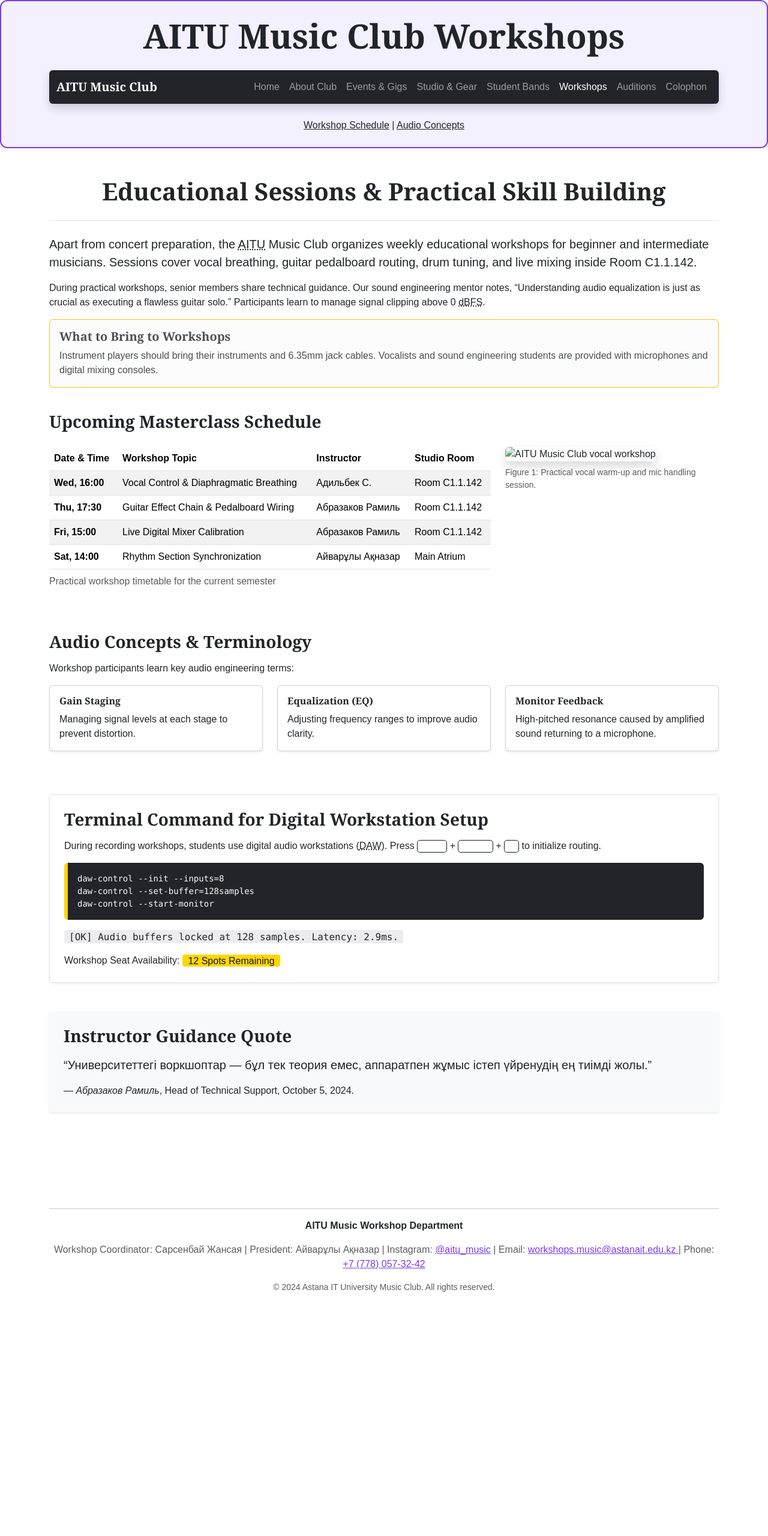
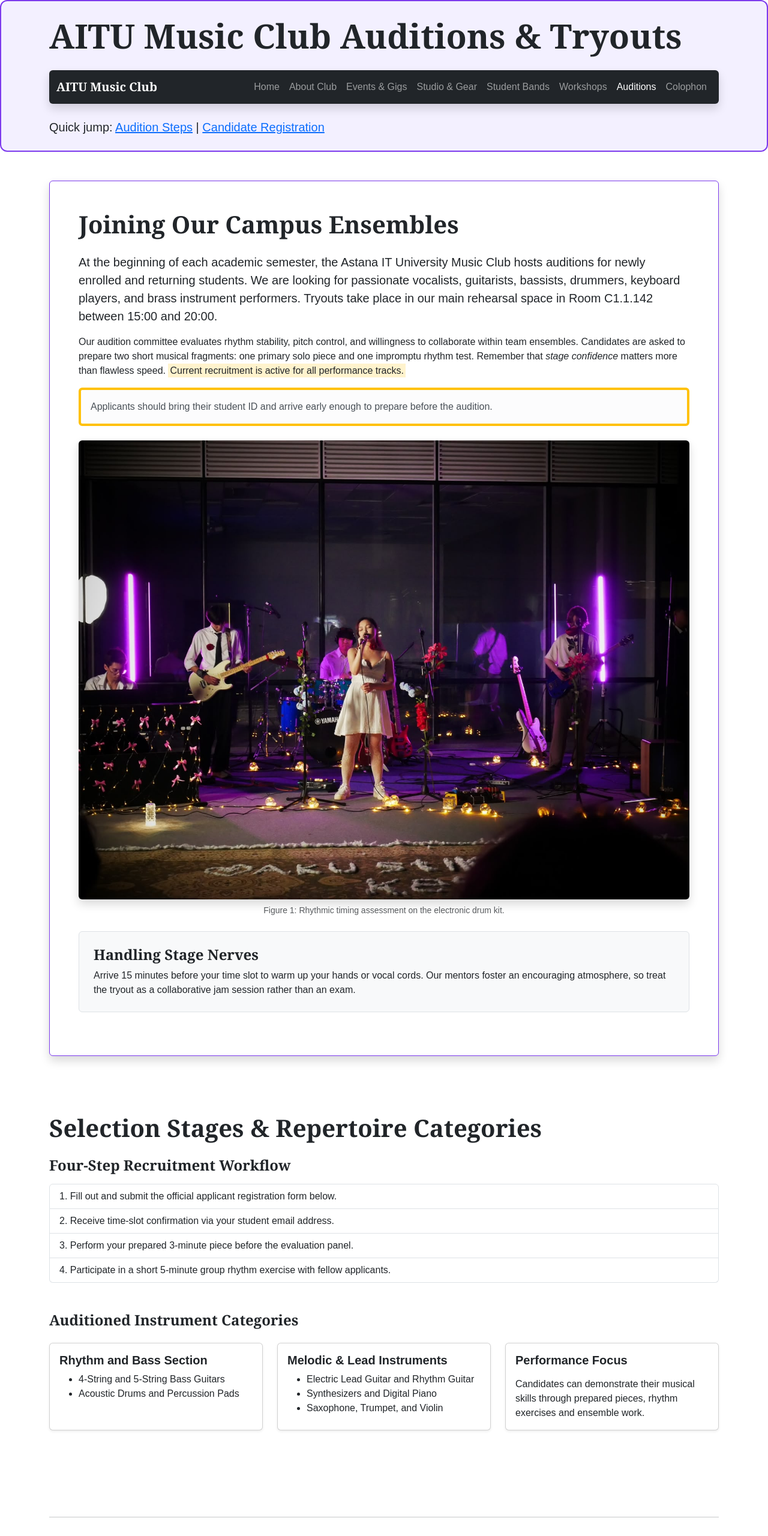
Before and after one commit to bakytlima-svg/musicclub, a plain HTML site: page workshops.html in a window 1280 px wide. Shown: the top 2560 px of the page at 60% size. Before the commit the page ends 2204 px from the top, so only its background shows below. Drawn offline with nearby package versions, Linux system fonts and the light colour scheme.

Commit message:
Revise workshops.html for auditions and tryouts
Updated the workshops.html file to reflect changes in content and structure related to auditions and tryouts for the AITU Music Club. Adjusted meta tags, headings, and sections to enhance clarity and relevance.

```diff
--- a/workshops.html
+++ b/workshops.html
@@ -3,174 +3,149 @@
 <head>
     <meta charset="UTF-8">
     <meta name="viewport" content="width=device-width, initial-scale=1.0">
-    <meta name="description" content="AITU Music Club workshops and masterclasses.">
+    <meta name="description" content="Audition schedule, candidate evaluation criteria, and online registration form for joining Astana IT University Music Club.">
     <meta name="author" content="Сарсенбай Жансая">
 
-    <link href="https://cdn.jsdelivr.net/npm/bootstrap@5.3.3/dist/css/bootstrap.min.css"
-          rel="stylesheet">
+    <!-- Bootstrap 5.3.3 is used for responsive layout and components. -->
+    <link href="https://cdn.jsdelivr.net/npm/bootstrap@5.3.3/dist/css/bootstrap.min.css" rel="stylesheet">
     <link rel="stylesheet" href="css/base.css">
     <link rel="stylesheet" href="css/sarsenbay.css">
 
-    <title>Workshops &amp; Masterclasses — AITU Music Club</title>
+    <title>Auditions &amp; Tryouts &mdash; AITU Music Club</title>
 </head>
 
 <body>
 
-<header class="club-hero">
+<header class="audition-hero">
     <div class="container py-4">
 
-        <h1 class="display-4 fw-bold text-center mb-4 text-dark">
-            AITU Music Club Workshops
+        <h1 class="display-4 fw-bold text-center text-md-start mb-4">
+            AITU Music Club Auditions &amp; Tryouts
         </h1>
 
+        <!-- container-fluid gives the navigation the full available width. -->
         <nav class="navbar navbar-expand-lg navbar-dark bg-dark rounded shadow">
             <div class="container-fluid">
                 <a class="navbar-brand fw-bold" href="index.html">AITU Music Club</a>
 
                 <button class="navbar-toggler" type="button"
-                        data-bs-toggle="collapse" data-bs-target="#mainNavigation"
-                        aria-controls="mainNavigation" aria-expanded="false"
+                        data-bs-toggle="collapse"
+                        data-bs-target="#mainNavigation"
+                        aria-controls="mainNavigation"
+                        aria-expanded="false"
                         aria-label="Toggle navigation">
                     <span class="navbar-toggler-icon"></span>
                 </button>
 
                 <div class="collapse navbar-collapse" id="mainNavigation">
-                    <ul class="navbar-nav ms-auto">
+                    <ul class="navbar-nav ms-auto mb-2 mb-lg-0">
                         <li class="nav-item"><a class="nav-link" href="index.html">Home</a></li>
                         <li class="nav-item"><a class="nav-link" href="about.html">About Club</a></li>
                         <li class="nav-item"><a class="nav-link" href="events.html">Events &amp; Gigs</a></li>
                         <li class="nav-item"><a class="nav-link" href="equipment.html">Studio &amp; Gear</a></li>
                         <li class="nav-item"><a class="nav-link" href="bands.html">Student Bands</a></li>
-                        <li class="nav-item"><a class="nav-link active" href="workshops.html">Workshops</a></li>
-                        <li class="nav-item"><a class="nav-link" href="auditions.html">Auditions</a></li>
+                        <li class="nav-item"><a class="nav-link" href="workshops.html">Workshops</a></li>
+                        <li class="nav-item">
+                            <a class="nav-link active" aria-current="page" href="auditions.html">Auditions</a>
+                        </li>
                         <li class="nav-item"><a class="nav-link" href="colophon.html">Colophon</a></li>
                     </ul>
                 </div>
             </div>
         </nav>
 
-        <p class="text-center mt-4 mb-0 d-none d-md-block">
-            <a class="link-dark" href="#workshop-table">Workshop Schedule</a> |
-            <a class="link-dark" href="#terminology">Audio Concepts</a>
+        <p class="text-center text-md-start lead mt-4 mb-0">
+            Quick jump:
+            <a class="link-primary" href="#selection-process">Audition Steps</a> |
+            <a class="link-primary" href="#audition-form">Candidate Registration</a>
         </p>
+
     </div>
 </header>
 
 
 <main class="container py-5">
 
-    <article class="workshop-card">
-        <header class="text-center border-bottom pb-3 mb-4">
-            <h2 class="display-6 fw-bold">
-                Educational Sessions &amp; Practical Skill Building
-            </h2>
-        </header>
+    <article class="audition-card bg-white p-4 p-md-5 rounded shadow mb-5">
+
+        <h2 class="display-6 fw-bold mb-4">
+            Joining Our Campus Ensembles
+        </h2>
 
         <p class="lead">
-            Apart from concert preparation, the
-            <abbr title="Astana IT University">AITU</abbr> Music Club organizes
-            weekly educational workshops for beginner and intermediate musicians.
-            Sessions cover vocal breathing, guitar pedalboard routing, drum tuning,
-            and live mixing inside <b>Room C1.1.142</b>.
+            At the beginning of each academic semester, the Astana IT University Music Club hosts auditions
+            for newly enrolled and returning students. We are looking for passionate
+            <strong>vocalists, guitarists, bassists, drummers, keyboard players, and brass instrument performers</strong>.
+            Tryouts take place in our main rehearsal space in <b>Room C1.1.142</b> between 15:00 and 20:00.
         </p>
 
         <p>
-            During practical workshops, senior members share technical guidance.
-            Our sound engineering mentor notes,
-            <q>Understanding audio equalization is just as crucial as executing
-            a flawless guitar solo.</q>
-            Participants learn to manage signal clipping above
-            0 <abbr title="Decibels relative to full scale">dBFS</abbr>.
+            Our audition committee evaluates rhythm stability, pitch control, and willingness to collaborate
+            within team ensembles. Candidates are asked to prepare two short musical fragments:
+            one primary solo piece and one impromptu rhythm test. Remember that
+            <em>stage confidence</em> matters more than flawless speed.
+            <mark>Current recruitment is active for all performance tracks.</mark>
         </p>
 
-        <aside class="workshop-note alert alert-light border border-warning">
-            <h3 class="h5 fw-bold">What to Bring to Workshops</h3>
+        <p class="audition-note alert alert-light border-start border-4 border-warning">
+            Applicants should bring their student ID and arrive early enough to prepare before the audition.
+        </p>
+
+        <figure class="audition-image text-center my-4">
+            <img src="images/auditions-concert.jpg"
+                 class="img-fluid rounded shadow"
+                 alt="Drummer executing a rhythm test during auditions">
+
+            <figcaption class="text-muted small mt-2">
+                Figure 1: Rhythmic timing assessment on the electronic drum kit.
+            </figcaption>
+        </figure>
+
+        <aside class="audition-card bg-light border rounded p-4 my-4">
+            <h3 class="h4 fw-bold">Handling Stage Nerves</h3>
             <p class="mb-0">
-                Instrument players should bring their instruments and 6.35mm
-                jack cables. Vocalists and sound engineering students are provided
-                with microphones and digital mixing consoles.
+                Arrive 15 minutes before your time slot to warm up your hands or vocal cords.
+                Our mentors foster an encouraging atmosphere, so treat the tryout as a collaborative
+                jam session rather than an exam.
             </p>
         </aside>
+
     </article>
 
 
-    <section id="workshop-table" class="py-4">
-        <h2 class="h3 fw-bold mb-4">Upcoming Masterclass Schedule</h2>
+    <section id="selection-process" class="py-5">
 
-        <div class="row g-4">
+        <h2 class="display-6 fw-bold mb-4">
+            Selection Stages &amp; Repertoire Categories
+        </h2>
 
-            <div class="col-12 col-lg-8">
-                <div class="table-responsive">
-                    <table class="table table-striped table-hover align-middle">
-                        <caption>Practical workshop timetable for the current semester</caption>
+        <h3 class="h4 fw-bold mb-3">
+            Four-Step Recruitment Workflow
+        </h3>
 
-                        <thead>
-                        <tr>
-                            <th>Date &amp; Time</th>
-                            <th>Workshop Topic</th>
-                            <th>Instructor</th>
-                            <th>Studio Room</th>
-                        </tr>
-                        </thead>
+        <!-- Bootstrap List Group component adapted for audition workflow steps. -->
+        <ol class="list-group list-group-numbered mb-5">
+            <li class="list-group-item">Fill out and submit the official applicant registration form below.</li>
+            <li class="list-group-item">Receive time-slot confirmation via your student email address.</li>
+            <li class="list-group-item">Perform your prepared 3-minute piece before the evaluation panel.</li>
+            <li class="list-group-item">Participate in a short 5-minute group rhythm exercise with fellow applicants.</li>
+        </ol>
 
-                        <tbody>
-                        <tr>
-                            <th>Wed, 16:00</th>
-                            <td>Vocal Control &amp; Diaphragmatic Breathing</td>
-                            <td>Адильбек С.</td>
-                            <td>Room C1.1.142</td>
-                        </tr>
-                        <tr>
-                            <th>Thu, 17:30</th>
-                            <td>Guitar Effect Chain &amp; Pedalboard Wiring</td>
-                            <td>Абразаков Рамиль</td>
-                            <td>Room C1.1.142</td>
-                        </tr>
-                        <tr>
-                            <th>Fri, 15:00</th>
-                            <td>Live Digital Mixer Calibration</td>
-                            <td>Абразаков Рамиль</td>
-                            <td>Room C1.1.142</td>
-                        </tr>
-                        <tr>
-                            <th>Sat, 14:00</th>
-                            <td>Rhythm Section Synchronization</td>
-                            <td>Айварұлы Ақназар</td>
-                            <td>Main Atrium</td>
-                        </tr>
-                        </tbody>
-                    </table>
-                </div>
-            </div>
+        <h3 class="h4 fw-bold mb-4">
+            Auditioned Instrument Categories
+        </h3>
 
-            <div class="col-12 col-lg-4">
-                <figure>
-                    <img src="images/workshop-vocal.jpg"
-                         class="img-fluid rounded shadow w-100"
-                         alt="AITU Music Club vocal workshop">
-                    <figcaption class="text-muted small mt-2">
-                        Figure 1: Practical vocal warm-up and mic handling session.
-                    </figcaption>
-                </figure>
-            </div>
-
-        </div>
-    </section>
-
-
-    <section id="terminology" class="py-4">
-        <h2 class="h3 fw-bold mb-3">Audio Concepts &amp; Terminology</h2>
-        <p>Workshop participants learn key audio engineering terms:</p>
-
-        <div class="row g-4">
+        <!-- Bootstrap Cards: adapted for the existing instrument categories. -->
+        <div class="row g-4 mb-5">
 
             <div class="col-12 col-md-6 col-lg-4">
                 <div class="card h-100 shadow-sm">
                     <div class="card-body">
-                        <h3 class="card-title h6 fw-bold">Gain Staging</h3>
-                        <p class="card-text">
-                            Managing signal levels at each stage to prevent distortion.
-                        </p>
+                        <h4 class="card-title h5 fw-bold">Rhythm and Bass Section</h4>
+                        <ul class="mb-0">
+                            <li>4-String and 5-String Bass Guitars</li>
+                            <li>Acoustic Drums and Percussion Pads</li>
+                        </ul>
                     </div>
                 </div>
             </div>
@@ -178,10 +153,12 @@
             <div class="col-12 col-md-6 col-lg-4">
                 <div class="card h-100 shadow-sm">
                     <div class="card-body">
-                        <h3 class="card-title h6 fw-bold">Equalization (EQ)</h3>
-                        <p class="card-text">
-                            Adjusting frequency ranges to improve audio clarity.
-                        </p>
+                        <h4 class="card-title h5 fw-bold">Melodic &amp; Lead Instruments</h4>
+                        <ul class="mb-0">
+                            <li>Electric Lead Guitar and Rhythm Guitar</li>
+                            <li>Synthesizers and Digital Piano</li>
+                            <li>Saxophone, Trumpet, and Violin</li>
+                        </ul>
                     </div>
                 </div>
             </div>
@@ -189,91 +166,225 @@
             <div class="col-12 col-lg-4">
                 <div class="card h-100 shadow-sm">
                     <div class="card-body">
-                        <h3 class="card-title h6 fw-bold">Monitor Feedback</h3>
-                        <p class="card-text">
-                            High-pitched resonance caused by amplified sound
-                            returning to a microphone.
-                        </p>
+
+                        <!-- Nested Bootstrap row inside a column. -->
+                        <div class="row g-2">
+                            <div class="col-12">
+                                <h4 class="card-title h5 fw-bold">Performance Focus</h4>
+                            </div>
+                            <div class="col-12">
+                                <p class="card-text mb-0">
+                                    Candidates can demonstrate their musical skills through prepared pieces,
+                                    rhythm exercises and ensemble work.
+                                </p>
+                            </div>
+                        </div>
+
                     </div>
                 </div>
             </div>
 
         </div>
+
     </section>
 
 
-    <section class="workshop-card border rounded p-4 shadow-sm my-5">
-        <h2 class="h3 fw-bold mb-3">
-            Terminal Command for Digital Workstation Setup
+    <hr class="my-5">
+
+
+    <section id="audition-form" class="py-5">
+
+        <h2 class="display-6 fw-bold mb-4">
+            Candidate Application Form
         </h2>
 
-        <p>
-            During recording workshops, students use digital audio workstations
-            (<abbr title="Digital Audio Workstation">DAW</abbr>).
-            Press <kbd>Ctrl</kbd> + <kbd>Shift</kbd> + <kbd>R</kbd> to initialize routing.
-        </p>
+        <form action="#" method="post">
 
-        <pre class="bg-dark text-light rounded p-3"><code>daw-control --init --inputs=8
-daw-control --set-buffer=128samples
-daw-control --start-monitor</code></pre>
+            <fieldset class="border rounded p-4 mb-4 shadow-sm">
 
-        <p>
-            <samp>[OK] Audio buffers locked at 128 samples. Latency: 2.9ms.</samp>
-        </p>
+                <legend class="float-none w-auto px-2 h5 fw-bold">
+                    Personal Candidate Information
+                </legend>
 
-        <p class="mb-0">
-            Workshop Seat Availability:
-            <span class="seat-status club-highlight">12 Spots Remaining</span>
-        </p>
+                <!-- Responsive grid: fields become two columns from medium screens. -->
+                <div class="row g-3">
+
+                    <div class="col-12 col-md-6">
+                        <label for="candidate-name" class="form-label fw-semibold">Full Name:</label>
+                        <input type="text" class="form-control" id="candidate-name"
+                               name="candidate_name" placeholder="e.g., Сарсенбай Жансая" required>
+                    </div>
+
+                    <div class="col-12 col-md-6">
+                        <label for="candidate-email" class="form-label fw-semibold">AITU Student Email:</label>
+                        <input type="email" class="form-control" id="candidate-email"
+                               name="candidate_email" placeholder="student@astanait.edu.kz" required>
+                    </div>
+
+                    <div class="col-12 col-md-6">
+                        <label for="candidate-phone" class="form-label fw-semibold">Contact Phone Number:</label>
+                        <input type="tel" class="form-control" id="candidate-phone"
+                               name="candidate_phone" placeholder="+7 778 057 3242" required>
+                    </div>
+
+                    <div class="col-12 col-md-6">
+                        <label for="years-experience" class="form-label fw-semibold">
+                            Years of Playing / Singing Experience:
+                        </label>
+                        <input type="number" class="form-control" id="years-experience"
+                               name="years_experience" min="0" max="20" placeholder="2" required>
+                    </div>
+
+                    <div class="col-12 col-lg-6">
+                        <label for="preferred-date" class="form-label fw-semibold">
+                            Preferred Audition Date:
+                        </label>
+                        <input type="date" class="form-control" id="preferred-date"
+                               name="audition_date" required>
+                    </div>
+
+                </div>
+            </fieldset>
+
+
+            <fieldset class="border rounded p-4 shadow-sm">
+
+                <legend class="float-none w-auto px-2 h5 fw-bold">
+                    Instrument &amp; Performance Preferences
+                </legend>
+
+                <p class="fw-semibold mb-3">Primary Performance Direction:</p>
+
+                <div class="form-check mb-2">
+                    <input class="form-check-input" type="radio"
+                           id="role-vocalist" name="primary_role" value="vocalist" required>
+                    <label class="form-check-label" for="role-vocalist">
+                        Vocalist (Lead / Backing)
+                    </label>
+                </div>
+
+                <div class="form-check mb-2">
+                    <input class="form-check-input" type="radio"
+                           id="role-musician" name="primary_role" value="instrumentalist">
+                    <label class="form-check-label" for="role-musician">
+                        Instrumentalist
+                    </label>
+                </div>
+
+                <div class="form-check mb-4">
+                    <input class="form-check-input" type="radio"
+                           id="role-tech" name="primary_role" value="technician">
+                    <label class="form-check-label" for="role-tech">
+                        Sound Engineer / Stage Hand
+                    </label>
+                </div>
+
+                <div class="mb-4">
+                    <label for="instrument-type" class="form-label fw-semibold">
+                        Select Primary Instrument:
+                    </label>
+
+                    <select class="form-select" id="instrument-type"
+                            name="instrument_type" required>
+                        <option value="">-- Choose an instrument --</option>
+                        <option value="electric-guitar">Electric Guitar</option>
+                        <option value="bass-guitar">Bass Guitar</option>
+                        <option value="drums">Drums / Percussion</option>
+                        <option value="keyboards">Piano / Synthesizer</option>
+                        <option value="saxophone">Saxophone / Brass</option>
+                        <option value="violin">Violin / Strings</option>
+                        <option value="vocal">Vocal Solo</option>
+                    </select>
+                </div>
+
+                <div class="mb-4">
+                    <label for="repertoire-notes" class="form-label fw-semibold">
+                        Describe your preferred music genres and prepared pieces:
+                    </label>
+
+                    <textarea class="form-control" id="repertoire-notes"
+                              name="repertoire_notes" rows="4"
+                              placeholder="Playing lead guitar for two years, performing indie rock and jazz arrangements..."
+                              required></textarea>
+                </div>
+
+                <div class="form-check mb-4">
+                    <input class="form-check-input" type="checkbox"
+                           id="rules-agree" name="rules_agreement"
+                           value="agreed" required>
+                    <label class="form-check-label" for="rules-agree">
+                        I agree to follow room C1.1.142 safety rules and attend scheduled band rehearsals.
+                    </label>
+                </div>
+
+                <div class="d-flex flex-wrap gap-2">
+                    <button type="submit" class="btn btn-primary btn-lg">
+                        Submit Audition Application
+                    </button>
+
+                    <button type="reset" class="btn btn-outline-secondary">
+                        Clear Form
+                    </button>
+
+                    <a href="#selection-process" class="btn btn-outline-primary">
+                        View Audition Steps
+                    </a>
+
+                    <button type="button" class="btn btn-secondary btn-sm" disabled>
+                        Registration Preview
+                    </button>
+                </div>
+
+            </fieldset>
+
+        </form>
+
     </section>
 
 
-    <section class="workshop-card p-4 bg-light rounded shadow-sm my-5">
-        <h2 class="h3 fw-bold mb-3">Instructor Guidance Quote</h2>
-
-        <blockquote>
-            <p class="lead mb-2">
-                &ldquo;Университеттегі воркшоптар &mdash; бұл тек теория емес,
-                аппаратпен жұмыс істеп үйренудің ең тиімді жолы.&rdquo;
-            </p>
-        </blockquote>
-
+    <div class="alert alert-info mt-5 shadow-sm">
         <p class="mb-0">
-            &mdash; <cite>Абразаков Рамиль</cite>,
-            Head of Technical Support, October 5, 2024.
+            <small>
+                <strong>Audition Location:</strong>
+                Astana IT University, Room C1.1.142.<br>
+                Please present your student ID card at security post 2 upon entering.
+            </small>
         </p>
-    </section>
+    </div>
 
 </main>
 
 
-<footer class="site-footer container py-5 text-center">
-    <hr>
+<footer class="container py-5 text-center">
+
+    <hr class="my-4">
 
     <p>
-        <strong>AITU Music Workshop Department</strong>
+        <strong class="d-block mb-2">AITU Music Audition Committee:</strong>
     </p>
 
     <p class="text-muted">
-        Workshop Coordinator: Сарсенбай Жансая |
+        Audition Manager: Сарсенбай Жансая |
         President: Айварұлы Ақназар |
         Instagram:
         <a href="https://www.instagram.com/aitu_music"
            target="_blank" rel="noopener noreferrer">@aitu_music</a> |
         Email:
-        <a href="mailto:workshops.music@astanait.edu.kz">
-            workshops.music@astanait.edu.kz
+        <a href="mailto:auditions.music@astanait.edu.kz">
+            auditions.music@astanait.edu.kz
         </a> |
-        Phone:
+        Audition Hotline:
         <a href="tel:+77780573242">+7 (778) 057-32-42</a>
     </p>
 
     <p class="small text-muted mb-0">
         &copy; 2024 Astana IT University Music Club. All rights reserved.
     </p>
+
 </footer>
 
 
+<!-- Bootstrap 5.3.3 JavaScript bundle -->
 <script src="https://cdn.jsdelivr.net/npm/bootstrap@5.3.3/dist/js/bootstrap.bundle.min.js"></script>
 
 </body>
```
